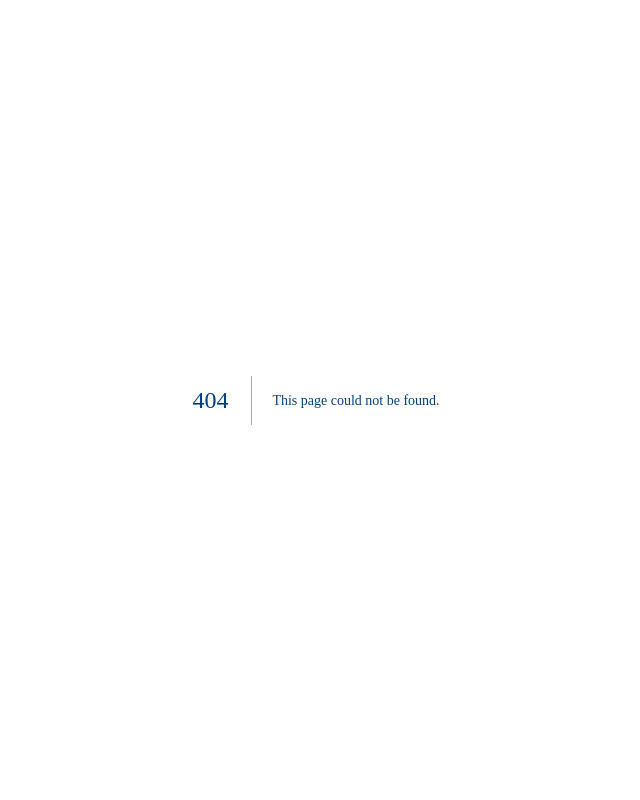
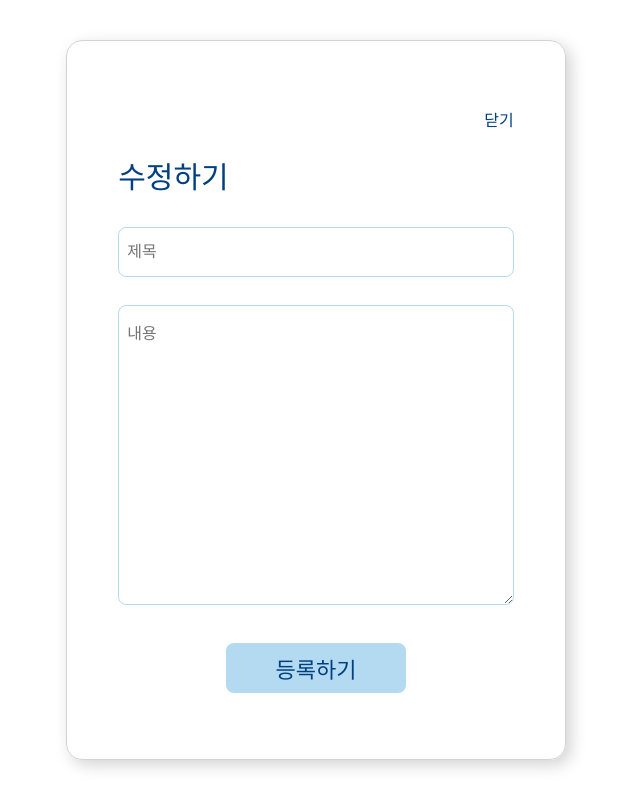
Before and after one commit to eunn43/schediary, a Next.js app: page /boards/1/diary/modify in a window 1280 px wide. Before the commit this address had no page. Shown: the whole page, without its empty margins (324-964 px from the left). Built offline with nearby package versions, Linux system fonts and the light colour scheme; a web font is replaced by a local one.

Commit message:
fix: 파일 구조 변경

```diff
--- a/pages/boards/[boardId]/modify/index.js
+++ b/pages/boards/[boardId]/diary/modify/index.js
@@ -11,33 +11,29 @@ import {
 } from "@/styles/new.js";
 import { BtnWrapper, Btn } from "@/styles/detail.js";
 import { useRouter } from "next/router";
-import { getDataById, modDataById } from "@/utils/storage";
+import { getDiary, modDiary } from "@/utils/diaryStorage";
 
 export default function ModifyPage() {
   const router = useRouter();
-  const [id, setId] = useState(0);
-  const [data, setData] = useState({
-    id: id,
-    date: "",
-    title: "",
-    content: "",
-    colors: [],
-  });
+  const [date, setDate] = useState(router.query.boardId);
 
-  const [title, setTitle] = useState(data.title);
-  const [content, setContent] = useState(data.text);
+  const [title, setTitle] = useState("");
+  const [content, setContent] = useState("");
 
   const [titleErr, setTitleErr] = useState("");
   const [contentErr, setContentErr] = useState("");
 
   useEffect(() => {
-    setId(router.query.boardId);
-    const getData = getDataById(id);
-    if (getData) setData(getData);
-  }, [id]);
+    setDate(router.query.boardId);
+    const diaryData = getDiary(date);
+    if (diaryData) {
+      setTitle(diaryData.title);
+      setContent(diaryData.content);
+    }
+  }, [router.query.boardId]);
 
   const onClickClose = () => {
-    router.push(`/boards/${id}`);
+    router.push(`/boards/${date}`);
   };
 
   const onChangeTitle = (e) => {
@@ -54,8 +50,8 @@ export default function ModifyPage() {
     if (!title) setTitleErr("제목을 입력해주세요");
     if (!content) setContentErr("내용을 입력해주세요");
     if (title && content) {
-      modDataById(id, data.date, title, content, []);
-      router.push(`/boards/${id}`);
+      modDiary(date, title, content);
+      router.push(`/boards/${date}`);
     }
   };
 
@@ -63,7 +59,7 @@ export default function ModifyPage() {
     <Page>
       <PageWrapper>
         <BtnWrapper>
-          <Btn>닫기</Btn>
+          <Btn onClick={onClickClose}>닫기</Btn>
         </BtnWrapper>
         <LabelWrapper>
           <Header>수정하기</Header>
```
Also changed, not shown: pages/boards/[boardId]/diary/new/index.js (renamed from pages/boards/new/index.js, +10 -7 lines), pages/boards/index.js (+11 -27 lines), pages/boards/[boardId]/schedule/modify/index.js (added).
